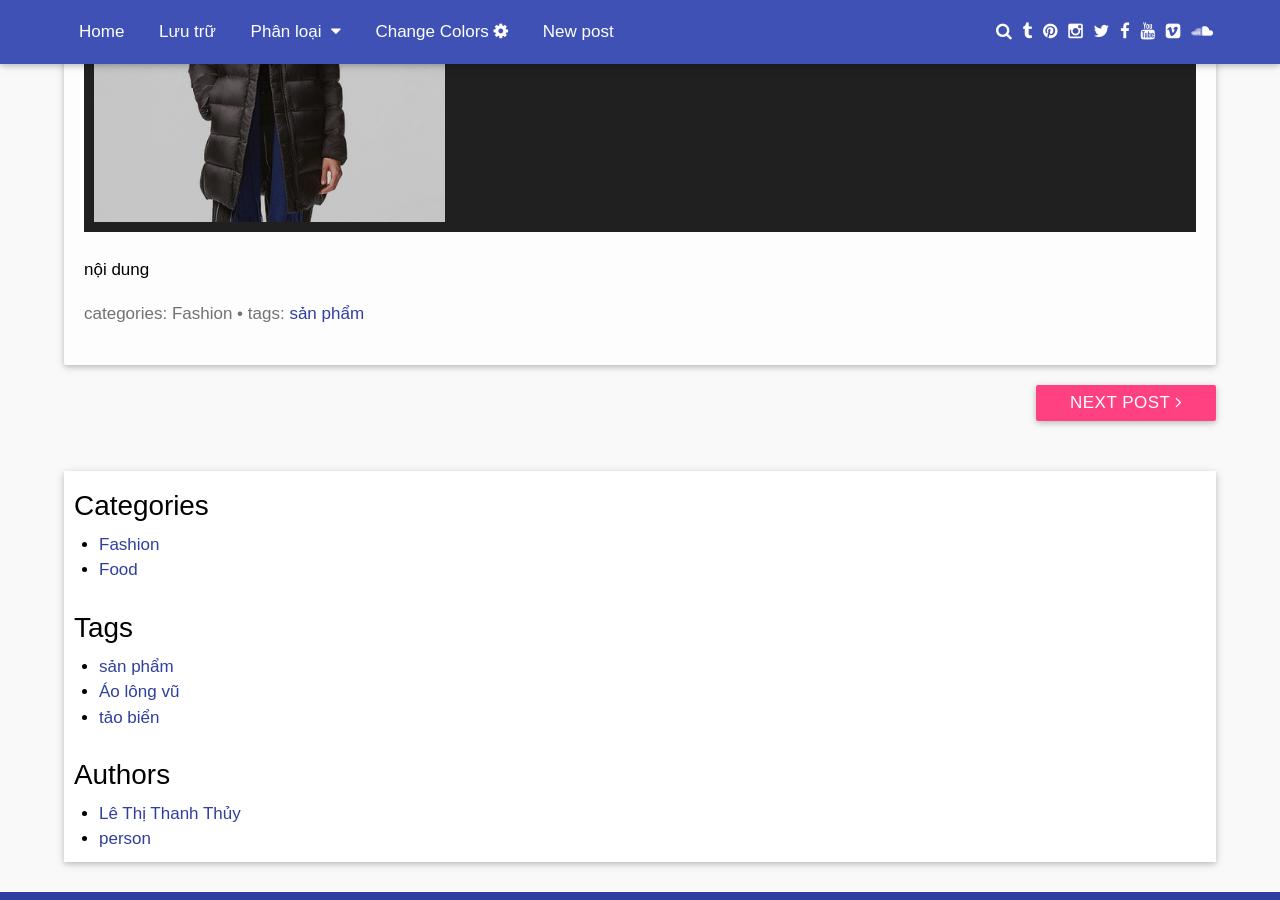
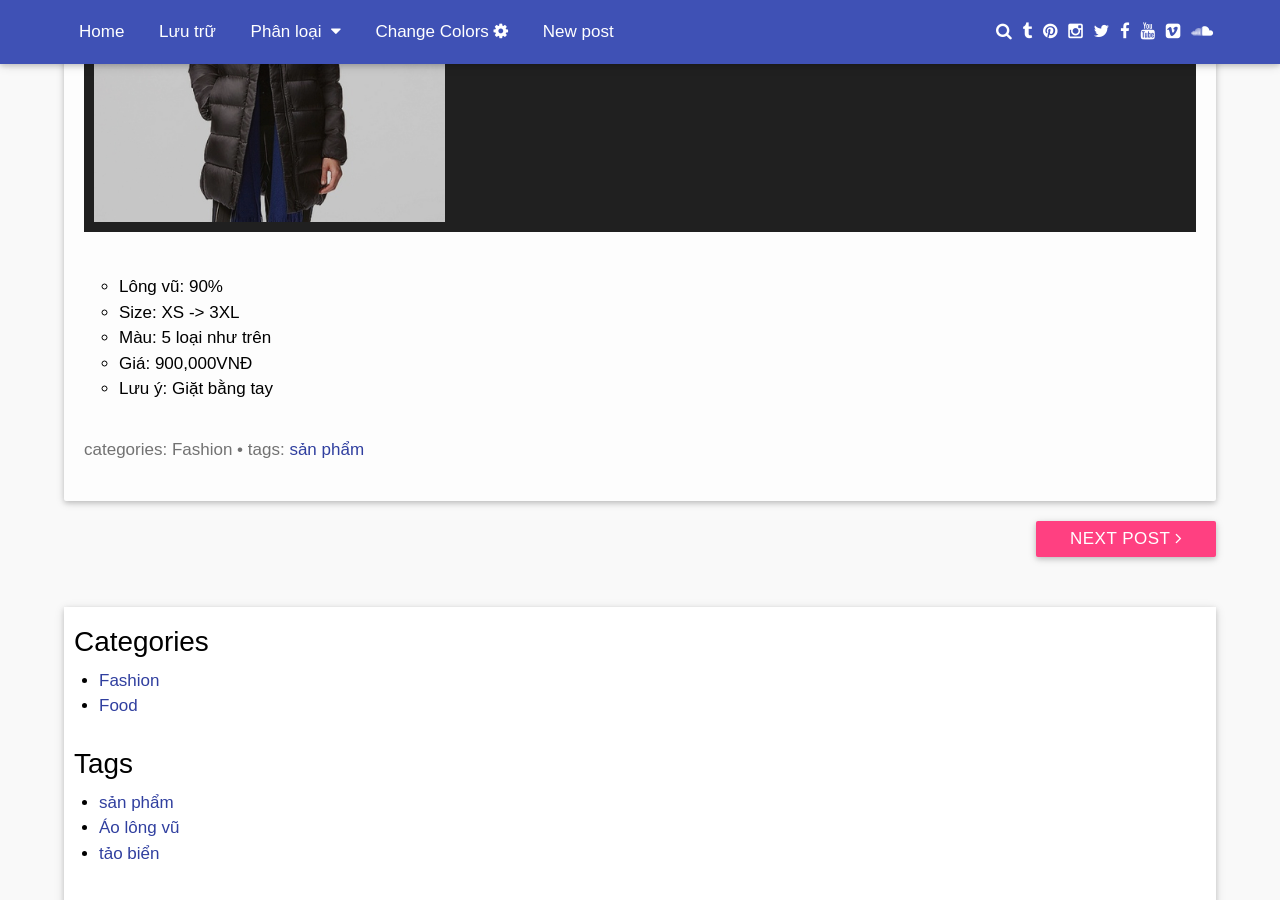
Before and after one commit to lethithanhthuy/lethithanhthuy.github.io, a Jekyll site: the page built from _posts/2015-11-20-aolongvu.md, in a window 1280 px wide and 900 px high, scrolled down 413 px. Built offline with Jekyll 4.4.1, drawn with Linux system fonts in a browser that asks for light colours; comment, search, counter and statistics services are not loaded.

Commit message:
Update 2015-11-20-aolongvu.md

```diff
--- a/_posts/2015-11-20-aolongvu.md
+++ b/_posts/2015-11-20-aolongvu.md
@@ -14,4 +14,8 @@ gallery:
 ---
 {% include gallery_lightbox.html %}
 <br>
-nội dung
+* Lông vũ: 90%
+* Size: XS -> 3XL
+* Màu: 5 loại như trên
+* Giá: 900,000VNĐ
+* Lưu ý: Giặt bằng tay
```
